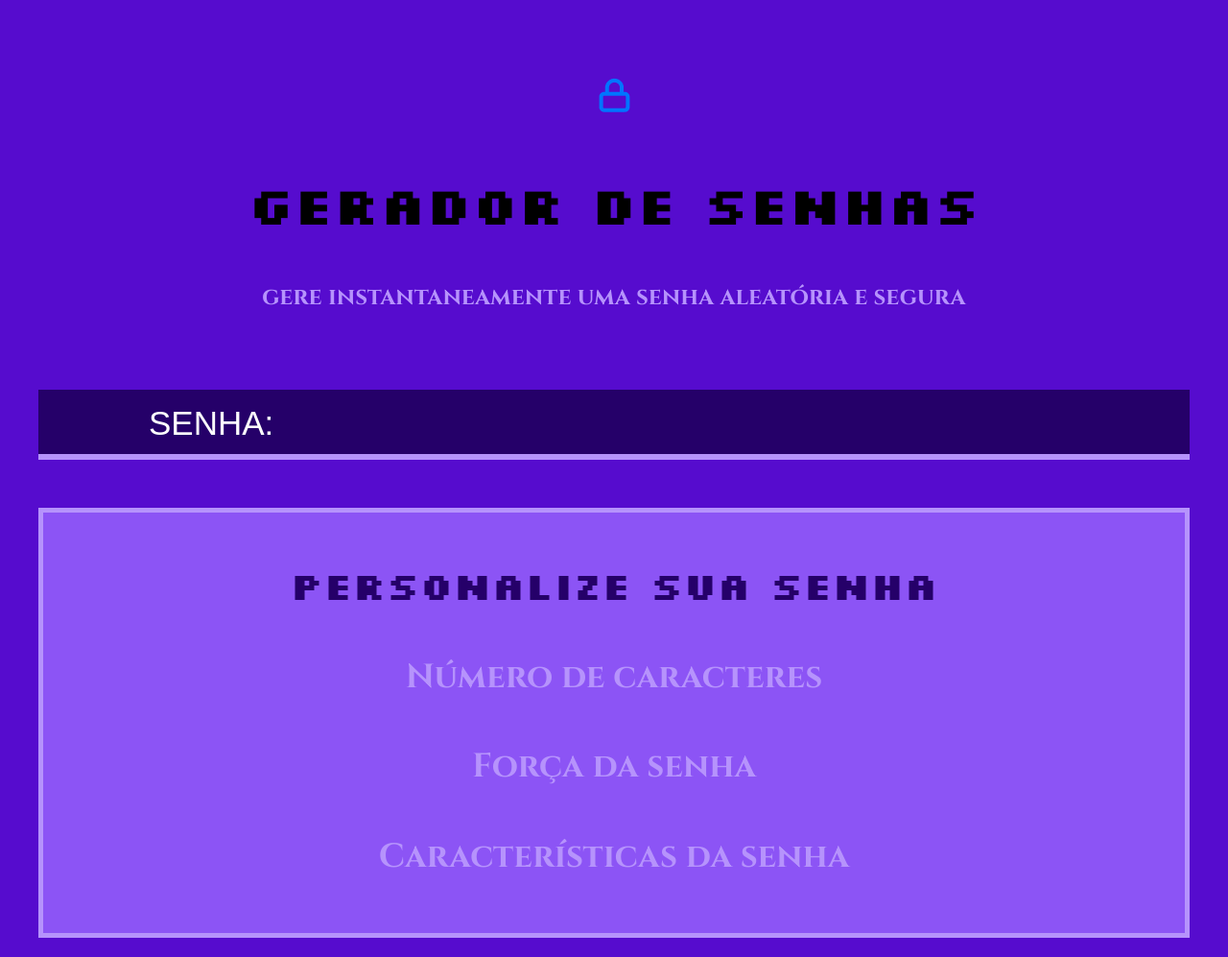
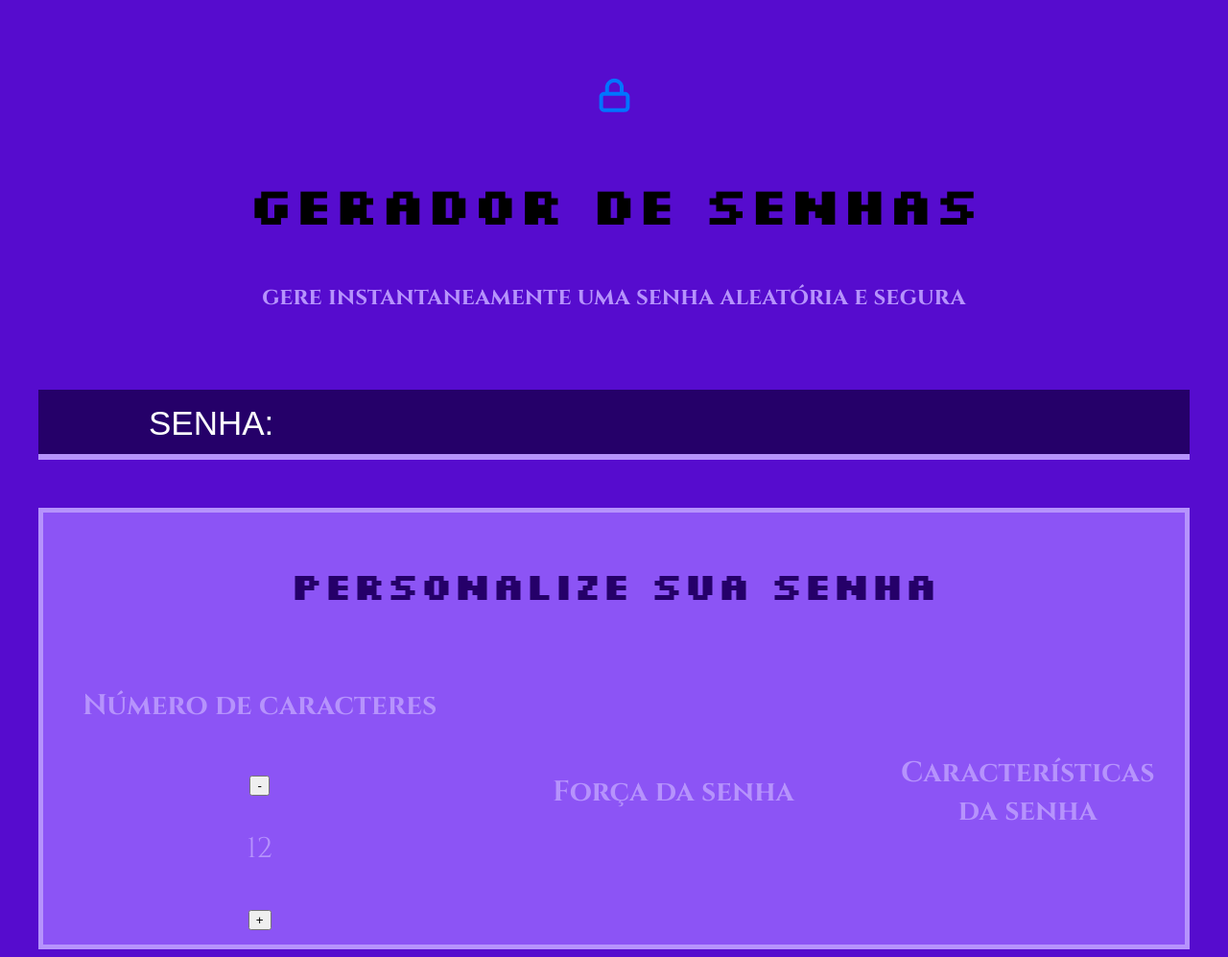
Before and after one commit to isadoratelles/gerador-de-senhas, a plain HTML site: page site de seg/index.html in a window 1280 px wide. Shown: the whole page at 96% size. Drawn offline with Linux system fonts and the light colour scheme; a web font is replaced by a local one.

Commit message:
Add files via upload

```diff
--- a/site de seg/index.html
+++ b/site de seg/index.html
@@ -23,6 +23,11 @@
             <div class="parametro-coluna-senha">
                 <div class="parametro-senha">
                     <h4 class="parametro-senha-titulo">Número de caracteres</h4>
+                    <div class="parametro-senha-botoes">
+                        <button class="parametro-senha-botao">-</button>
+                        <p class="parametro-senha-texto">12</p>
+                        <button class="parametro-senha-botao">+</button>
+                    </div>
                 </div>
                 <div class="parametro-senha">
                     <h4 class="parametro-senha-titulo">Força da senha</h4>
--- a/site de seg/style.css
+++ b/site de seg/style.css
@@ -80,3 +80,16 @@ body{
     font-size: 40px;
     color: rgb(37, 0, 105);
 }
+
+.parametro-senha{
+    width:50%;
+    margin: 0 auto;
+}
+
+.parametro-coluna-senha{
+    display: flex;
+    flex-direction: row;
+    justify-content: center;
+    align-items: center;
+    font-size: 85%;
+}
```
